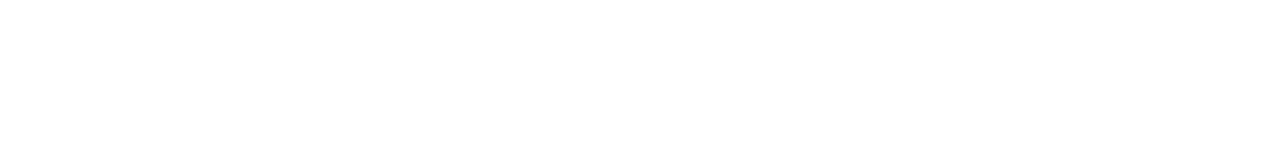
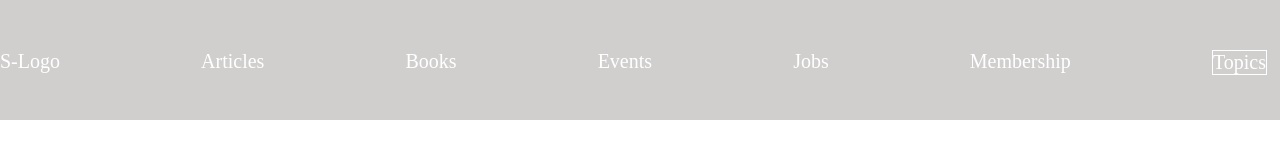
Before and after one commit to fegzycole/Smashing-magazine-clone, a website: page index.html in a window 1280 px wide. Drawn offline with Linux system fonts and the light colour scheme.

Commit message:
add header

```diff
--- a/css/style.css
+++ b/css/style.css
@@ -0,0 +1,28 @@
+* {
+  margin: 0;
+  padding: 0;
+}
+
+header nav {
+  width: 100%;
+  height: 120px;
+  background-color: rgb(209, 206, 206);
+}
+
+header nav ul {
+  color: white;
+  list-style-type: none;
+  display: flex;
+  justify-content: space-between;
+}
+
+header nav ul > li {
+  margin-top: 50px;
+  font-size: 20px;
+  font-family: serif;
+}
+
+header nav ul > li:last-child {
+  margin-right: 13px;
+  border: 1px solid white;
+}
--- a/index.html
+++ b/index.html
@@ -1,13 +1,27 @@
 <!DOCTYPE html>
 <html lang="en">
-<head>
-  <meta charset="UTF-8">
-  <meta name="viewport" content="width=device-width, initial-scale=1.0">
-  <meta http-equiv="X-UA-Compatible" content="ie=edge">
-  <link rel="stylesheet" href="./css/style.css">
-  <title>Document</title>
-</head>
-<body>
-
-</body>
+  <head>
+    <meta charset="UTF-8" />
+    <meta name="viewport" content="width=device-width, initial-scale=1.0" />
+    <meta http-equiv="X-UA-Compatible" content="ie=edge" />
+    <link rel="stylesheet" href="./css/style.css" />
+    <title>
+      Smashing Magazine — For Web Designers And Developers — Smashing Magazine
+    </title>
+  </head>
+  <body>
+    <header>
+      <nav>
+        <ul>
+          <li>S-Logo</li>
+          <li>Articles</li>
+          <li>Books</li>
+          <li>Events</li>
+          <li>Jobs</li>
+          <li>Membership</li>
+          <li>Topics</li>
+        </ul>
+      </nav>
+    </header>
+  </body>
 </html>
```
